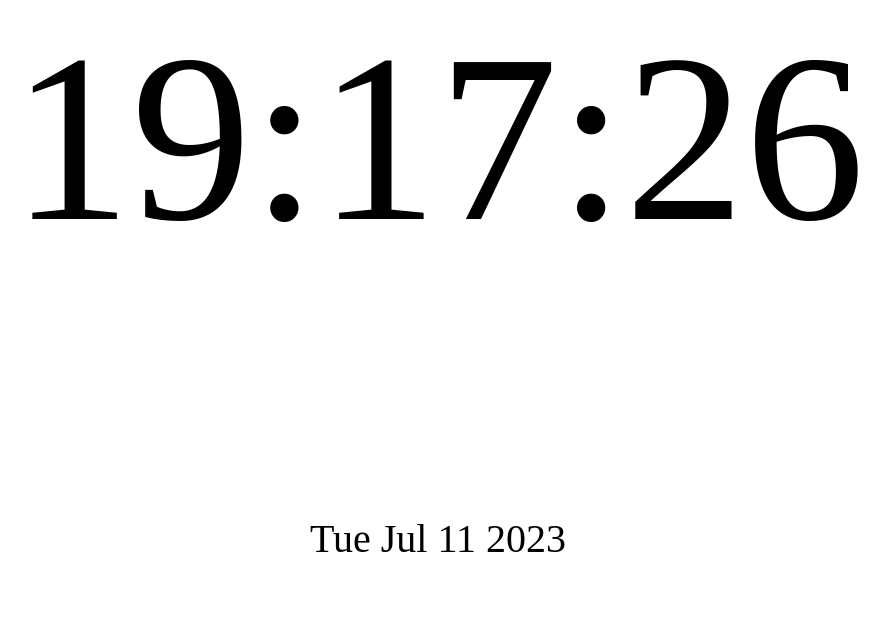
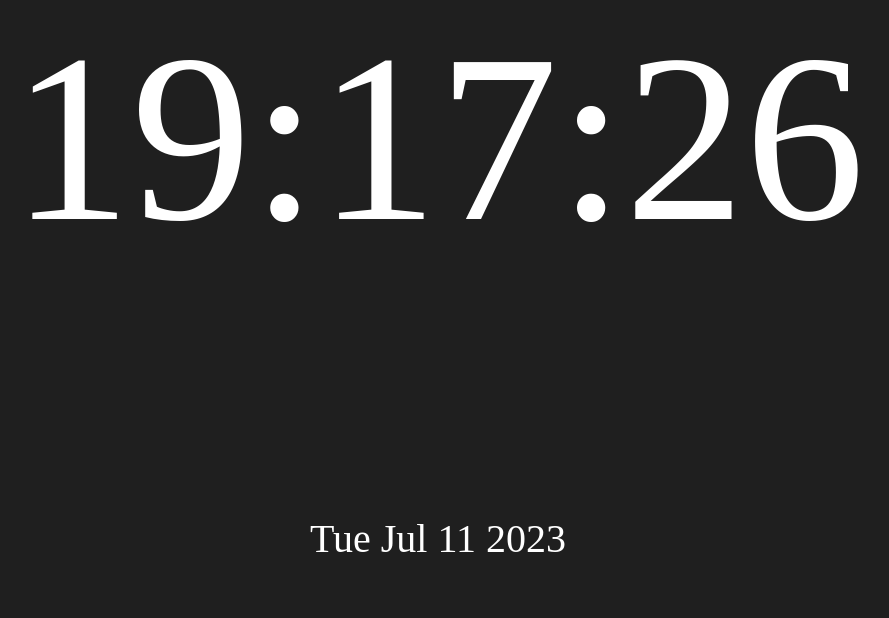
Before and after one commit to sndpwrites/99-code-challenges, a plain HTML site: page visual clock/clock.html in a window 1280 px wide. Shown: the part 182-800 px from the top of the page, without its empty margins (202-1091 px from the left). Drawn offline with Linux system fonts and the light colour scheme.

Commit message:
added dark mode

```diff
--- a/visual clock/clock.html
+++ b/visual clock/clock.html
@@ -7,6 +7,8 @@
       margin: 0;
       padding: 0;
       height: 100%;
+      background-color: #1f1f1f;
+      color: #ffffff;
     }
 
     #clock {
```
